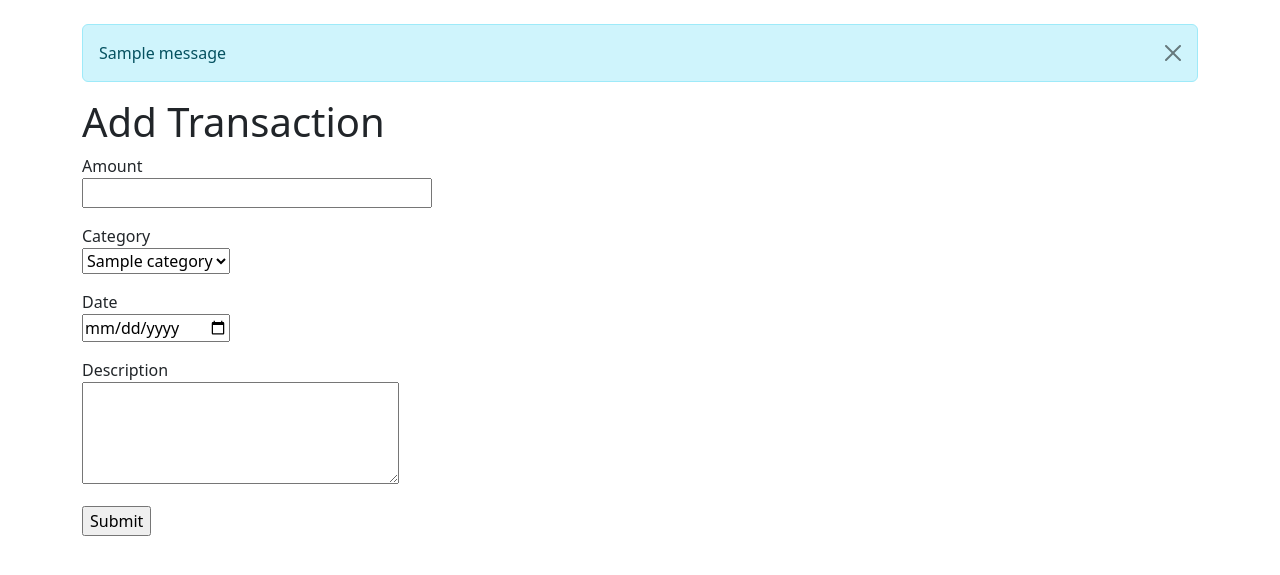
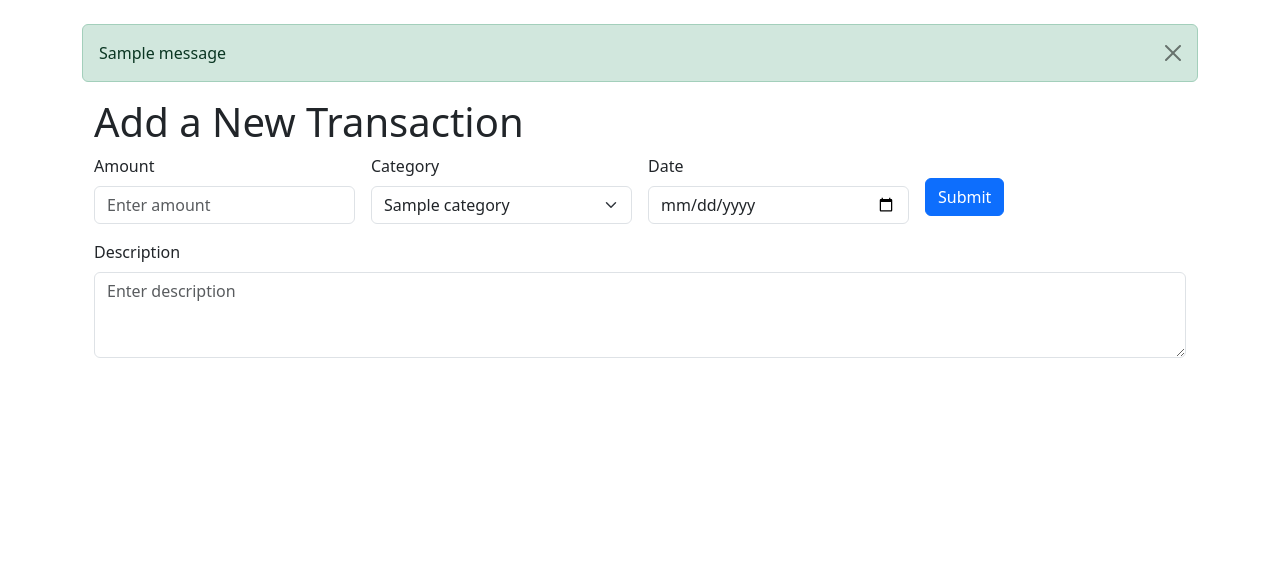
Before and after one commit to TailorBird93/FinanceTracker, a Flask app: page /add_transaction in a window 1280 px wide. Shown: the part 56-631 px from the top of the page. Run offline with Flask 3, Linux system fonts and the light colour scheme; a user stored in the database is signed in; tables that the repository leaves empty hold one stand-in row (values such as "Sample post"); one stand-in notice (Sample message) is shown; some libraries are stand-ins or nearby versions.

Commit message:
Update templates with bootstrap styling

```diff
--- a/templates/add_transaction.html
+++ b/templates/add_transaction.html
@@ -1,25 +1,59 @@
+<!-- templates/add_transaction.html -->
+
 {% extends 'base.html' %}
-{% block title %}Add Transaction{% endblock %}
+{% block title %}Add Transaction - Finance Tracker{% endblock %}
 {% block content %}
-<h1>Add Transaction</h1>
-<form method="post">
-    {{ form.hidden_tag() }}
-    <p>
-        {{ form.amount.label }}<br>
-        {{ form.amount(size=32) }}
-    </p>
-    <p>
-        {{ form.category.label }}<br>
-        {{ form.category() }}
-    </p>
-    <p>
-        {{ form.date.label }}<br>
-        {{ form.date() }}
-    </p>
-    <p>
-        {{ form.description.label }}<br>
-        {{ form.description(rows=4, cols=32) }}
-    </p>
-    <p>{{ form.submit() }}</p>
-</form>
+<div class="container">
+    <h1>Add a New Transaction</h1>
+    <form method="post" class="row g-3">
+        {{ form.hidden_tag() }}
+        <div class="col-md-3">
+            {{ form.amount.label(class="form-label") }}
+            {{ form.amount(class="form-control", placeholder="Enter amount") }}
+            {% if form.amount.errors %}
+                <div class="text-danger">
+                    {% for error in form.amount.errors %}
+                        <small>{{ error }}</small>
+                    {% endfor %}
+                </div>
+            {% endif %}
+        </div>
+        <div class="col-md-3">
+            {{ form.category.label(class="form-label") }}
+            {{ form.category(class="form-select") }}
+            {% if form.category.errors %}
+                <div class="text-danger">
+                    {% for error in form.category.errors %}
+                        <small>{{ error }}</small>
+                    {% endfor %}
+                </div>
+            {% endif %}
+        </div>
+        <div class="col-md-3">
+            {{ form.date.label(class="form-label") }}
+            {{ form.date(class="form-control") }}
+            {% if form.date.errors %}
+                <div class="text-danger">
+                    {% for error in form.date.errors %}
+                        <small>{{ error }}</small>
+                    {% endfor %}
+                </div>
+            {% endif %}
+        </div>
+        <div class="col-md-3">
+            {{ form.submit(class="btn btn-primary mt-4") }}
+        </div>
+        <div class="col-12">
+            {{ form.description.label(class="form-label") }}
+            {{ form.description(class="form-control", rows="3", placeholder="Enter description") }}
+            {% if form.description.errors %}
+                <div class="text-danger">
+                    {% for error in form.description.errors %}
+                        <small>{{ error }}</small>
+                    {% endfor %}
+                </div>
+            {% endif %}
+        </div>
+    </form>
+</div>
 {% endblock %}
--- a/templates/base.html
+++ b/templates/base.html
@@ -1,3 +1,5 @@
+<!-- templates/base.html -->
+
 <!DOCTYPE html>
 <html lang="en">
 <head>
@@ -5,7 +7,7 @@
     <meta http-equiv="X-UA-Compatible" content="IE=edge">
     <meta name="viewport" content="width=device-width, initial-scale=1.0">
     <title>{% block title %}Finance Tracker{% endblock %}</title>
-
+    <!-- Bootstrap CSS -->
     <link href="https://cdn.jsdelivr.net/npm/bootstrap@5.3.0/dist/css/bootstrap.min.css" rel="stylesheet">
 </head>
 <body>
@@ -40,12 +42,11 @@
                             </a>
                             <ul class="dropdown-menu dropdown-menu-end" aria-labelledby="navbarDropdown">
                                 <li><a class="dropdown-item" href="{{ url_for('profile') }}">Profile</a></li>
-                                <!-- <li><a class="dropdown-item" href="{{ url_for('change_password') }}">Change Password</a></li> -->
+                                <li><a class="dropdown-item" href="{{ url_for('change_password') }}">Change Password</a></li>
                                 <li><hr class="dropdown-divider"></li>
                                 <li><a class="dropdown-item" href="{{ url_for('logout') }}">Logout</a></li>
                             </ul>
                         </li>
-
                     {% else %}
                         <li class="nav-item">
                             <a class="nav-link {% if request.endpoint == 'login' %}active{% endif %}" href="{{ url_for('login') }}">Login</a>
@@ -60,11 +61,11 @@
     </nav>
 
     <div class="container mt-4">
-
-        {% with messages = get_flashed_messages() %}
+        <!-- Flash Messages -->
+        {% with messages = get_flashed_messages(with_categories=true) %}
             {% if messages %}
-                {% for message in messages %}
-                    <div class="alert alert-info alert-dismissible fade show" role="alert">
+                {% for category, message in messages %}
+                    <div class="alert alert-{{ category }} alert-dismissible fade show" role="alert">
                         {{ message }}
                         <button type="button" class="btn-close" data-bs-dismiss="alert" aria-label="Close"></button>
                     </div>
@@ -75,6 +76,7 @@
         {% block content %}{% endblock %}
     </div>
 
+    <!-- Bootstrap JS and dependencies -->
     <script src="https://cdn.jsdelivr.net/npm/bootstrap@5.3.0/dist/js/bootstrap.bundle.min.js"></script>
 </body>
 </html>
--- a/templates/index.html
+++ b/templates/index.html
@@ -1,9 +1,12 @@
+<!-- templates/index.html -->
+
 {% extends 'base.html' %}
-{% block title %}Home - Personal Finance Tracker{% endblock %}
+{% block title %}Home - Finance Tracker{% endblock %}
 {% block content %}
 <h1>Welcome, {{ current_user.username }}!</h1>
 <p>Track your income, expenses, and budgets all in one place.</p>
 
+<!-- Add Transaction Form -->
 <h2>Add a New Transaction</h2>
 <form method="post" class="row g-3">
     {{ form.hidden_tag() }}
```
Also changed, not shown: templates/change_password.html (+5 -3 lines), templates/profile.html (+33 -1 lines).
